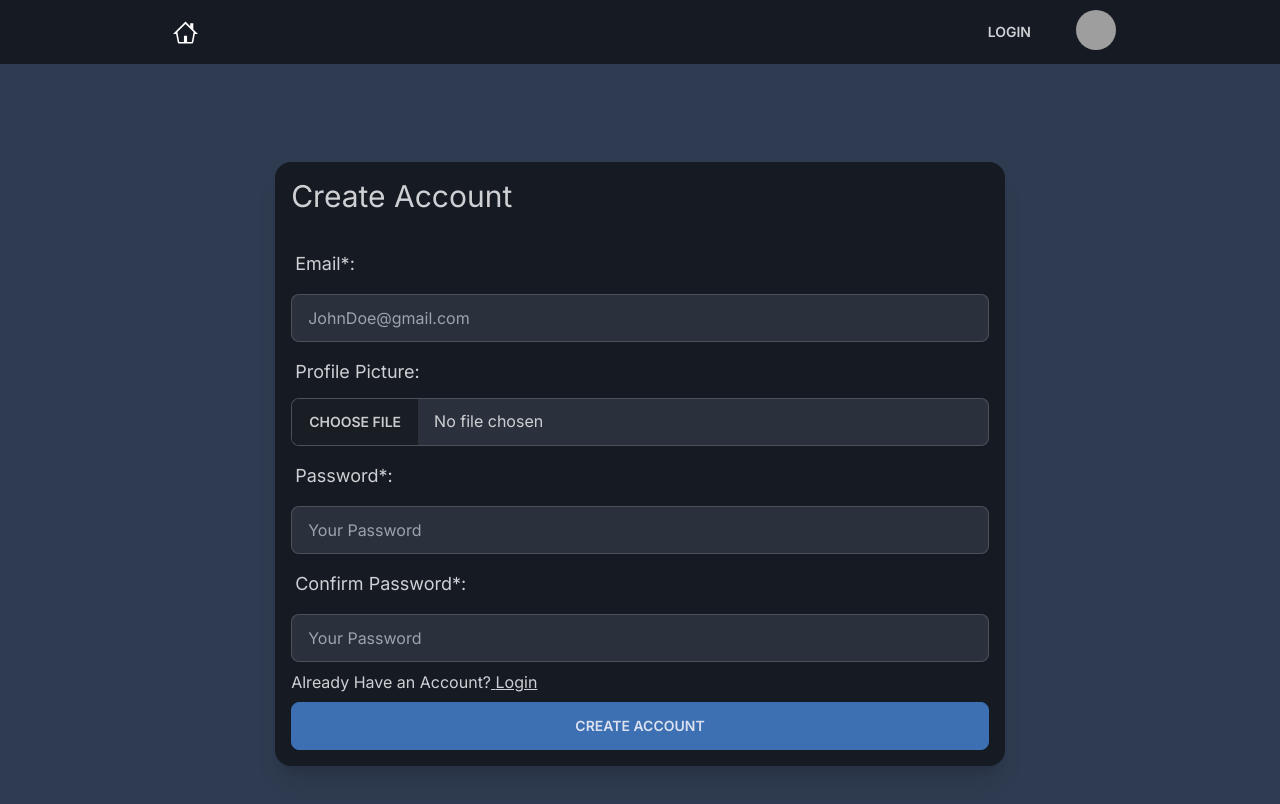
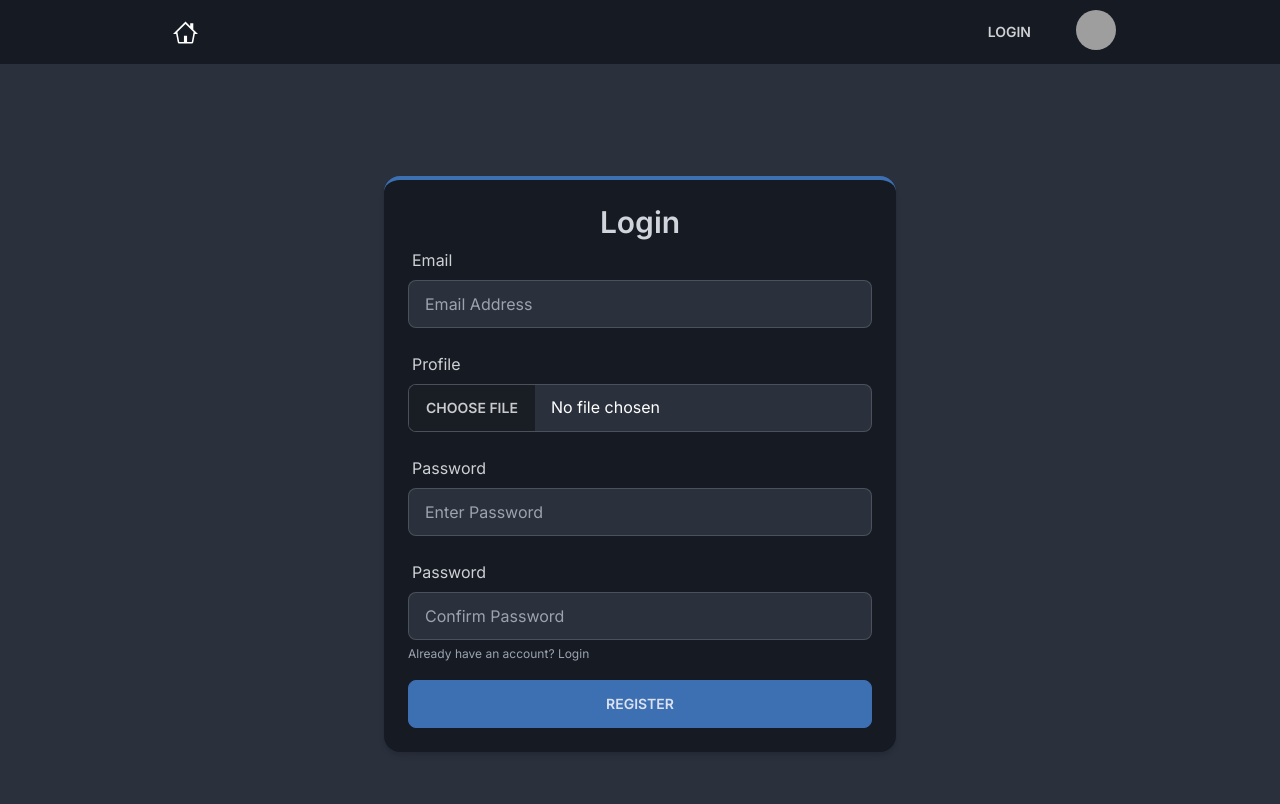
Before and after one commit to pathu-221/socially-unique-mern, a Next.js app: page /register in a window 1280 px wide. Shown: the top 804 px of the page. Built offline with nearby package versions, Linux system fonts and the light colour scheme; grey boxes are pictures that could not be loaded.

Commit message:
updated login and register page

```diff
--- a/src/app/login/page.tsx
+++ b/src/app/login/page.tsx
@@ -6,7 +6,7 @@ import useUser from "@/hooks/useUser";
 import Link from "next/link";
 import { useRouter } from "next/navigation";
 import { ChangeEvent, FormEvent, useEffect, useState } from "react";
-import type { Metadata } from 'next';
+import type { Metadata } from "next";
 
 function LoginPage() {
 	const { user } = useUser();
@@ -50,46 +50,52 @@ function LoginPage() {
 	}, [user]);
 
 	return (
-		<main className="main-page gap-8 p-2 justify-center items-center md:p-8">
-			<section className="login-register">
-				<h1 className="mb-3 text-3xl">Login</h1>
-				<form onSubmit={onSubmit} className="flex flex-col gap-3">
-					<div className="flex flex-col gap-2">
+		<main className="relative p-3 flex flex-col items-center justify-center h-screen overflow-hidden">
+			<section className="w-full m-3 md:m-2 p-6 bg-dark-focus text-white border-t-4 border-primary rounded-2xl shadow-md border-top lg:max-w-lg">
+				<h1 className="text-3xl font-semibold text-center text-gray-300">
+					Login
+				</h1>
+				<form className="space-y-4" onSubmit={onSubmit}>
+					<div>
 						<label className="label">
-							<span className="label-text text-xl">Email: </span>
+							<span className="text-base label-text">Email</span>
 						</label>
 						<input
+							type="email"
 							required
-							type="email"
 							name="email"
 							onChange={onChange}
-							placeholder="JohnDoe@gmail.com"
-							className="input input-bordered w-full"
+							placeholder="Email Address"
+							className="w-full input input-bordered"
 						/>
 					</div>
-					<div className="flex flex-col gap-2">
+					<div>
 						<label className="label">
-							<span className="label-text text-xl">Password: </span>
+							<span className="text-base label-text">Password</span>
 						</label>
 						<input
-							required
 							type="password"
+							onChange={onChange}
 							name="password"
-							onChange={onChange}
-							placeholder="Your Password"
-							className="input input-bordered w-full"
+							placeholder="Enter Password"
+							className="w-full input input-bordered"
 						/>
 					</div>
-					<span className="text-md ">
-						Don't have an Account?
-						<Link className="underline hover:no-underline" href="/register">
+					<span className="text-xs text-gray-400">
+						Dont have an account?{" "}
+						<Link
+							href={"/register"}
+							className="600 hover:underline hover:text-blue-600"
+						>
 							{" "}
 							Create Account
 						</Link>
 					</span>
-					<button disabled={loading} type="submit" className="btn btn-primary">
-						{loading ? "Loading..." : "Login"}
-					</button>
+					<div>
+						<button className="btn btn-block btn-primary">
+							{loading ? "Please wait..." : "Login"}
+						</button>
+					</div>
 				</form>
 			</section>
 		</main>
@@ -98,4 +104,4 @@ function LoginPage() {
 
 export default LoginPage;
 
-export const metadata: Metadata = { title: "Login"}
+export const metadata: Metadata = { title: "Login" };
--- a/src/app/register/page.tsx
+++ b/src/app/register/page.tsx
@@ -69,73 +69,76 @@ function SignUpPage() {
 		router.push("/login");
 	};
 	return (
-		<main className="main-page gap-8 p-8">
-			{" "}
-			<title>Register</title>
-			<section className="login-register">
-				<h1 className="mb-5 text-3xl">Create Account</h1>
-				<form ref={formRef} onSubmit={onSubmit} className="flex flex-col gap-2">
-					<div className="flex flex-col gap-2">
+		<main className="relative p-3 flex flex-col items-center justify-center h-screen overflow-hidden">
+			<section className="w-full m-3 md:m-2 p-6 bg-dark-focus text-white border-t-4 border-primary rounded-2xl shadow-md border-top lg:max-w-lg">
+				<h1 className="text-3xl font-semibold text-center text-gray-300">
+					Login
+				</h1>
+				<form className="space-y-4" onSubmit={onSubmit}>
+					<div>
 						<label className="label">
-							<span className="label-text text-lg">Email*: </span>
+							<span className="text-base label-text">Email</span>
 						</label>
 						<input
 							type="email"
+							required
 							name="email"
 							onChange={onChange}
-							required
-							placeholder="JohnDoe@gmail.com"
-							className="input input-bordered w-full"
+							placeholder="Email Address"
+							className="w-full input input-bordered"
 						/>
 					</div>
-					<div className="flex flex-col gap-1">
+					<div>
 						<label className="label">
-							<span className="label-text text-lg">Profile Picture: </span>
+							<span className="text-base label-text">Profile</span>
 						</label>
 						<input
 							type="file"
+							name="email"
 							onChange={handleFileChange}
-							accept=".jpeg, .jpg, .png"
-							placeholder="John Doe"
-							className="file-input file-input-bordered w-full"
+							placeholder="Choose a profile picture"
+							className="w-full file-input file-input-bordered"
 						/>
 					</div>
-					<div className="flex flex-col gap-2">
+					<div>
 						<label className="label">
-							<span className="label-text text-lg">Password*: </span>
+							<span className="text-base label-text">Password</span>
 						</label>
 						<input
-							required
+							type="password"
+							onChange={onChange}
 							name="password"
-							onChange={onChange}
-							type="password"
-							placeholder="Your Password"
-							className="input input-bordered w-full"
+							placeholder="Enter Password"
+							className="w-full input input-bordered"
 						/>
 					</div>
-					<div className="flex flex-col gap-2">
+					<div>
 						<label className="label">
-							<span className="label-text text-lg">Confirm Password*: </span>
+							<span className="text-base label-text">Password</span>
 						</label>
 						<input
-							required
+							type="password"
+							onChange={onChange}
 							name="confirmPassword"
-							onChange={onChange}
-							type="password"
-							placeholder="Your Password"
-							className="input input-bordered w-full"
+							placeholder="Confirm Password"
+							className="w-full input input-bordered"
 						/>
 					</div>
-					<span className="text-md ">
-						Already Have an Account?
-						<Link className="underline hover:no-underline" href="/login">
+					<span className="text-xs text-gray-400">
+						Already have an account?{" "}
+						<Link
+							href={"/login"}
+							className="600 hover:underline hover:text-blue-600"
+						>
 							{" "}
 							Login
 						</Link>
 					</span>
-					<button disabled={loading} type="submit" className="btn btn-primary">
-						{loading ? "Saving..." : "Create Account"}
-					</button>
+					<div>
+						<button className="btn btn-block btn-primary">
+							{loading ? "Please wait..." : "Register"}
+						</button>
+					</div>
 				</form>
 			</section>
 		</main>
```
